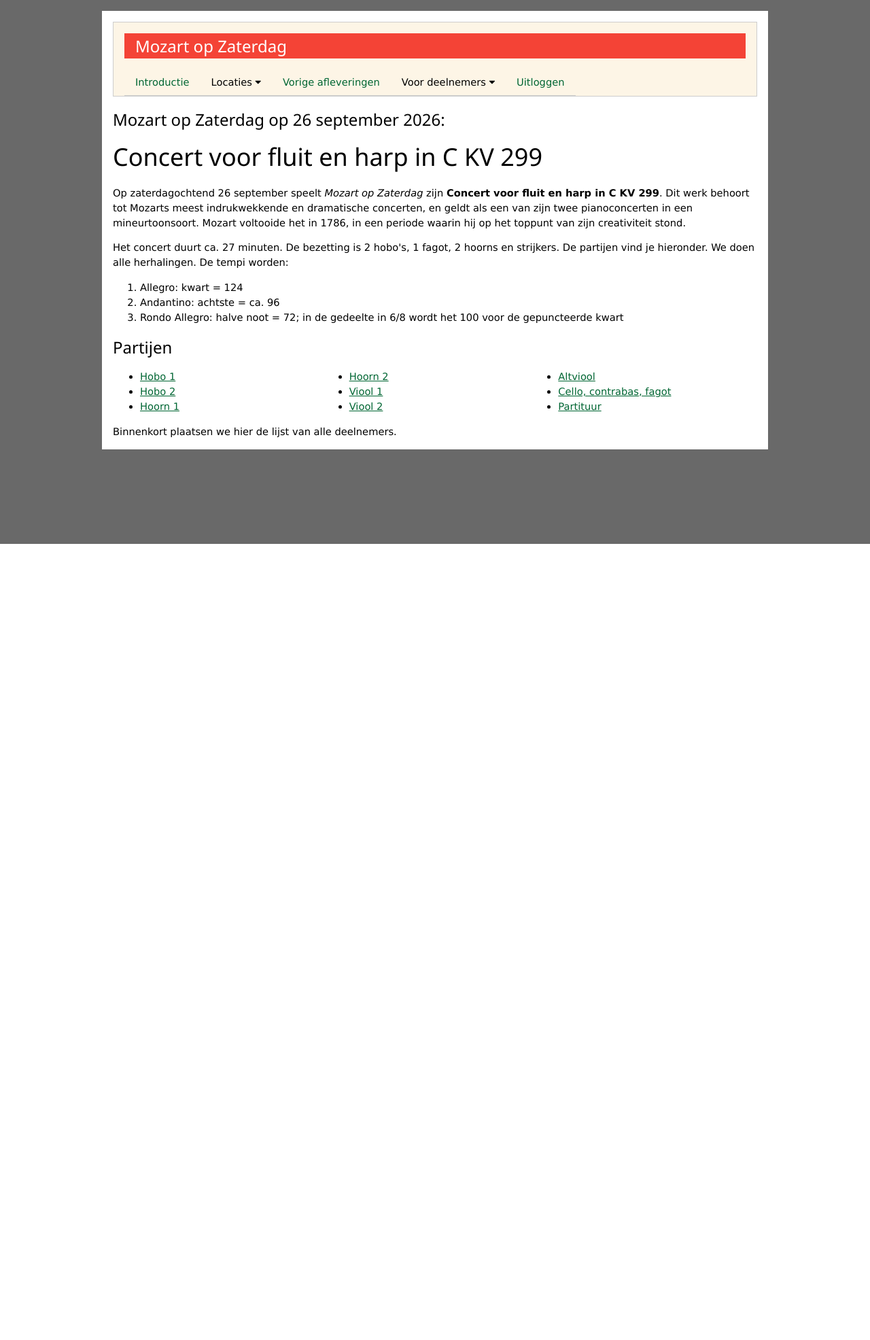
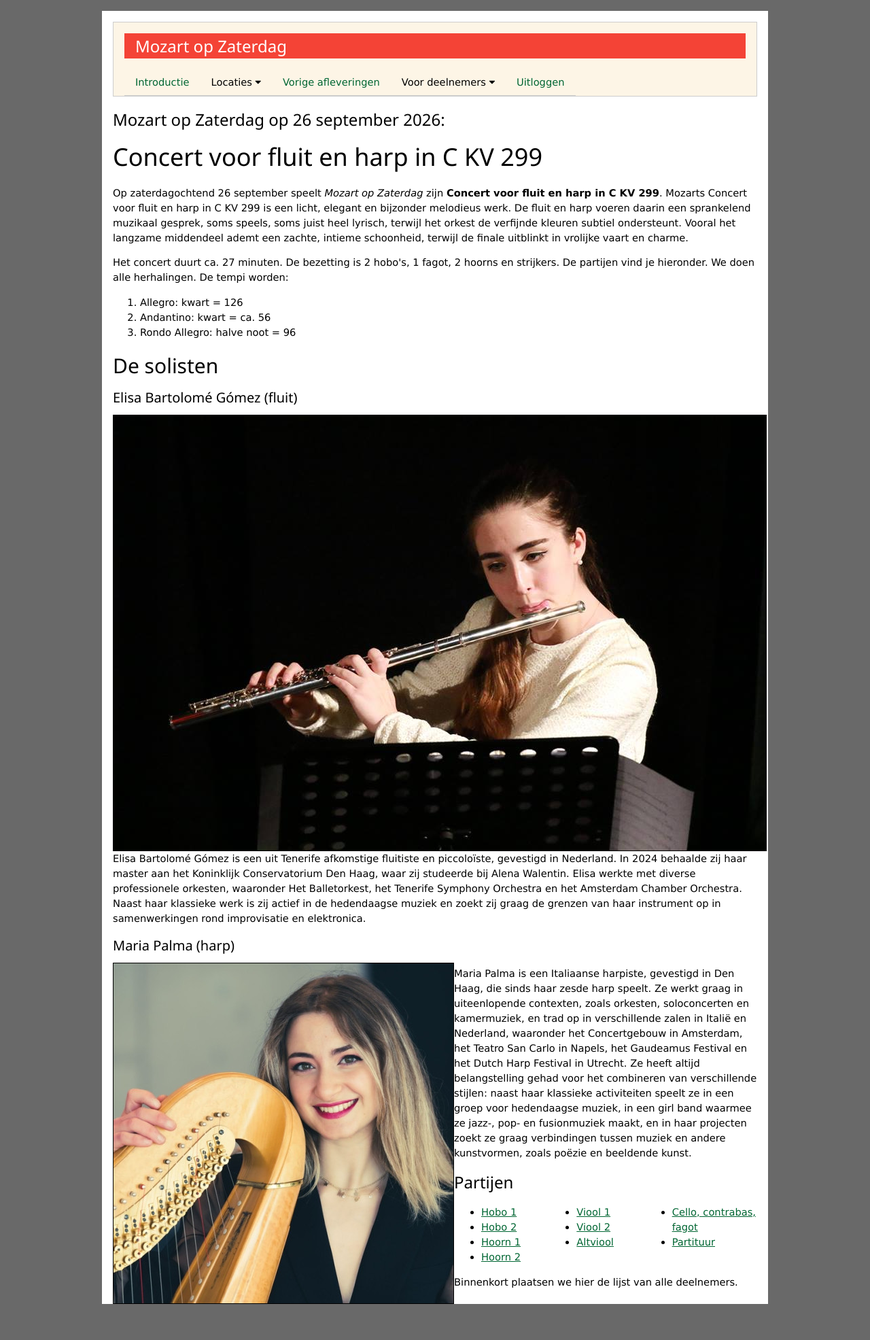
Before and after one commit to DirkjanH/mozart-op-zaterdag, a PHP site: page /2026-09-26/kv299.php in a window 1280 px wide. Shown: the whole page at 68% size. Before the commit the page ends 800 px from the top, so only its background shows below. Run offline with PHP 8.4, Linux system fonts and the light colour scheme; the visitor is signed in with stand-in values (Sample User, id 1).

```diff
--- a/2026-09-26/kv299.php
+++ b/2026-09-26/kv299.php
@@ -17,19 +17,27 @@
         <h1>Concert voor fluit en harp in C KV 299</h1>
         <p>
             Op zaterdagochtend 26 september speelt <i>Mozart op Zaterdag</i> zijn
-            <strong>Concert voor fluit en harp in C KV 299</strong>. Dit werk behoort tot
-            Mozarts meest indrukwekkende en dramatische concerten, en geldt als een van
-            zijn twee pianoconcerten in een mineurtoonsoort. Mozart voltooide het in 1786,
-            in een periode waarin hij op het toppunt van zijn creativiteit stond.
+            <strong>Concert voor fluit en harp in C KV 299</strong>. Mozarts Concert voor fluit en harp in C KV 299 is een licht, elegant en bijzonder melodieus werk. De fluit en harp voeren daarin een sprankelend muzikaal gesprek, soms speels, soms juist heel lyrisch, terwijl het orkest de verfijnde kleuren subtiel ondersteunt. Vooral het langzame middendeel ademt een zachte, intieme schoonheid, terwijl de finale uitblinkt in vrolijke vaart en charme.
         </p>
         <p>Het concert duurt ca. 27 minuten. De bezetting is 2 hobo's, 1 fagot, 2 hoorns en strijkers.
             De partijen vind je hieronder. We doen alle herhalingen. De tempi worden:</p>
         <ol>
-            <li>Allegro: kwart = 124</li>
-            <li>Andantino: achtste = ca. 96</li>
-            <li>Rondo Allegro: halve noot = 72; in de gedeelte in 6/8 wordt het 100 voor de gepuncteerde kwart</li>
+            <li>Allegro: kwart = 126</li>
+            <li>Andantino: kwart = ca. 56</li>
+            <li>Rondo Allegro: halve noot = 96</li>
         </ol>
+        <h2>De solisten</h2>
+        <h4>Elisa Bartolomé Gómez (fluit)</h4>
+        <div class="w3-left" width="200">
+            <img src="Elisa_BG.jpg" alt="Elisa Bartolomé Gómez">
+        </div>
+        <p>Elisa Bartolomé Gómez is een uit Tenerife afkomstige fluitiste en piccoloïste, gevestigd in Nederland. In 2024 behaalde zij haar master aan het Koninklijk Conservatorium Den Haag, waar zij studeerde bij Alena Walentin. Elisa werkte met diverse professionele orkesten, waaronder Het Balletorkest, het Tenerife Symphony Orchestra en het Amsterdam Chamber Orchestra. Naast haar klassieke werk is zij actief in de hedendaagse muziek en zoekt zij graag de grenzen van haar instrument op in samenwerkingen rond improvisatie en elektronica.</p>
 
+        <h4>Maria Palma (harp)</h4>
+        <div class="w3-left" width="200">
+            <img src="Maria_P.jpg" alt="Maria Palma">
+        </div>
+        <p>Maria Palma is een Italiaanse harpiste, gevestigd in Den Haag, die sinds haar zesde harp speelt. Ze werkt graag in uiteenlopende contexten, zoals orkesten, soloconcerten en kamermuziek, en trad op in verschillende zalen in Italië en Nederland, waaronder het Concertgebouw in Amsterdam, het Teatro San Carlo in Napels, het Gaudeamus Festival en het Dutch Harp Festival in Utrecht. Ze heeft altijd belangstelling gehad voor het combineren van verschillende stijlen: naast haar klassieke activiteiten speelt ze in een groep voor hedendaagse muziek, in een girl band waarmee ze jazz-, pop- en fusionmuziek maakt, en in haar projecten zoekt ze graag verbindingen tussen muziek en andere kunstvormen, zoals poëzie en beeldende kunst.</p>
         <h3>Partijen</h3>
         <ul style="column-count: 3;">
             <li>
```
Also changed, not shown: 2026-09-26/Elisa_BG.jpg (added), 2026-09-26/Maria_P.jpg (added).
